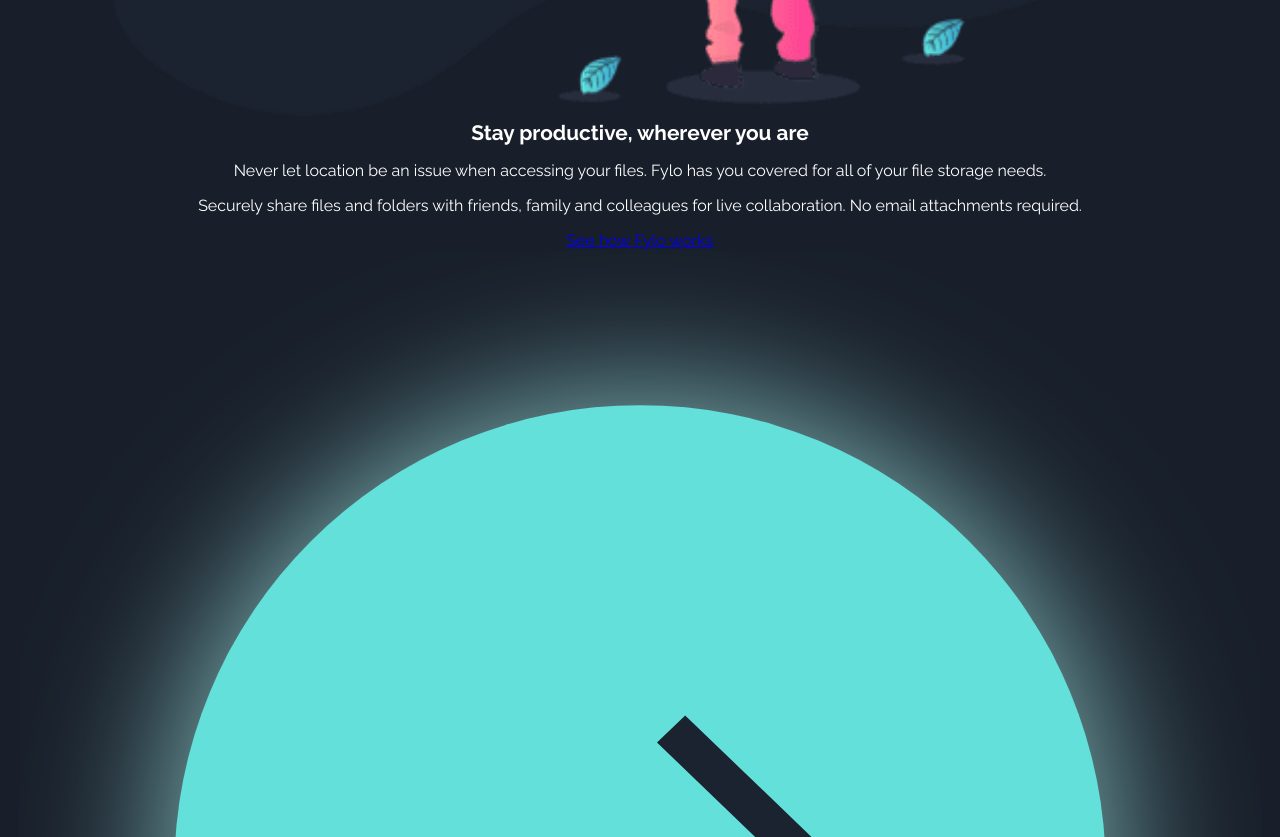
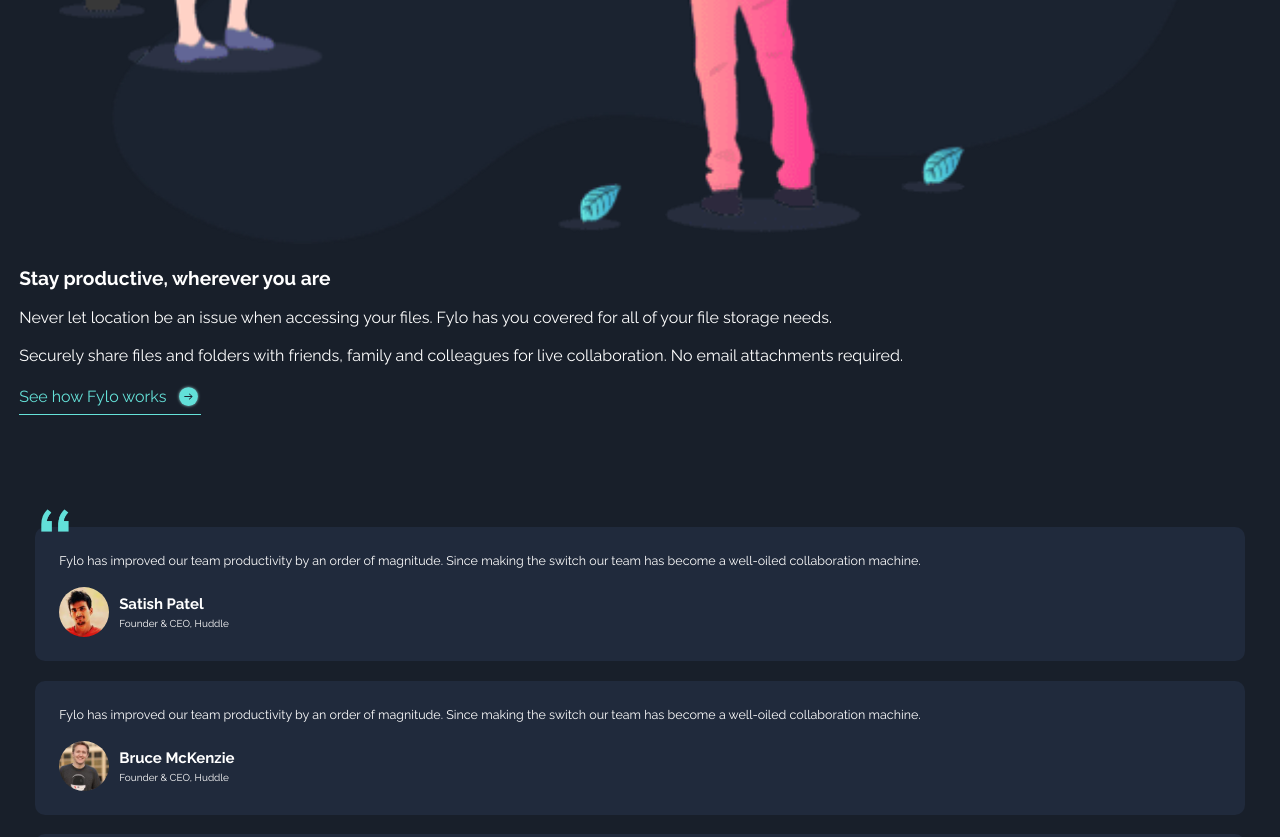
Before and after one commit to MohtashimAli85/fylo-dark-theme-landing-page-master, a plain HTML site: page index.html in a window 1280 px wide. Shown: the part 2900-3737 px from the top of the page. Drawn offline with Linux system fonts and the light colour scheme.

Commit message:
Update style.css

```diff
--- a/style.css
+++ b/style.css
@@ -59,7 +59,8 @@
 ul {
   list-style-type: none;
 }
-ul li a {
+ul li a,
+a {
   text-decoration: none;
   color: var(--white);
 }
@@ -90,20 +91,20 @@
   background-color: var(--blue);
   font-family: "Raleway", sans-serif;
   font-size: 1rem;
-}
-header .btn {
   width: 80%;
 }
-main {
+
+main .blocks {
   text-align: center;
 }
 main .blocks .img {
   max-width: 88px;
+  margin-bottom: 2rem;
 }
-main .heading {
+main .blocks .heading {
   font-size: 1.3rem;
 }
-main .summary {
+main .blocks .summary {
   font-size: 1rem;
   margin: 1rem 0;
 }
@@ -113,8 +114,95 @@
 main .blockTwo {
   margin-top: 5rem;
 }
-.accessCard {
+main .featureSection .heading {
+  font-size: 1.2rem;
+  margin: 1.2rem 0;
+}
+main .featureSection .summary + .summary {
+  margin: 1.2rem 0;
+}
+main .link {
+  display: flex;
+  align-items: center;
+}
+main .link a {
+  color: var(--cyan);
+  display: flex;
+  align-items: center;
+  padding-bottom: 5px;
+  border-bottom: 1px solid var(--cyan);
+}
+main .link .img {
+  width: 25px;
+  height: 25px;
+  margin-left: 10px;
+}
+main .testimonials {
+  position: relative;
+}
+main .card1::before {
+  content: "";
+  background: url("images/bg-quotes.png") no-repeat;
+  background-size: 27.5px 22.5px;
+  position: absolute;
+  top: -18px;
+  left: 22px;
+  width: 55px;
+  height: 45px;
+}
+main .testimonials {
+  margin: 7rem 0;
+  padding: 0 1rem;
+}
+main .card {
+  background-color: var(--darkBlue4);
+  padding: 1.5rem;
+  border-radius: 10px;
+}
+main .card + .card {
+  margin-top: 1.2rem;
+}
+.card .summary {
+  font-size: 12.5px;
+  line-height: 20px;
+}
+main .card .profileInfo {
+  display: flex;
+  align-items: center;
+  margin: 1rem 0 0;
+}
+main .card .profileInfo .profile {
+  border-radius: 50%;
+  max-width: 50px;
+  margin-right: 10px;
+}
+.profileInfo h5 {
+  font-size: 15px;
+  margin-bottom: 5px;
+}
+.profileInfo p {
+  font-size: 10px;
+}
+main .accessCard {
+  padding: 1rem;
+  border-radius: 10px;
+  text-align: center;
   background-color: var(--darkBlue1);
+}
+.accessCard h5 {
+  font-size: 1.5rem;
+}
+.accessCard p {
+  margin: 1rem 0;
+}
+.accessCard #email {
+  border-radius: 2rem;
+  padding: 1rem 1.5rem;
+  /* color: var(--white); */
+  border: none;
+  font-family: "Raleway", sans-serif;
+  font-size: 1rem;
+  width: 80%;
 }
 footer {
   background-color: var(--darkBlue3);
```
